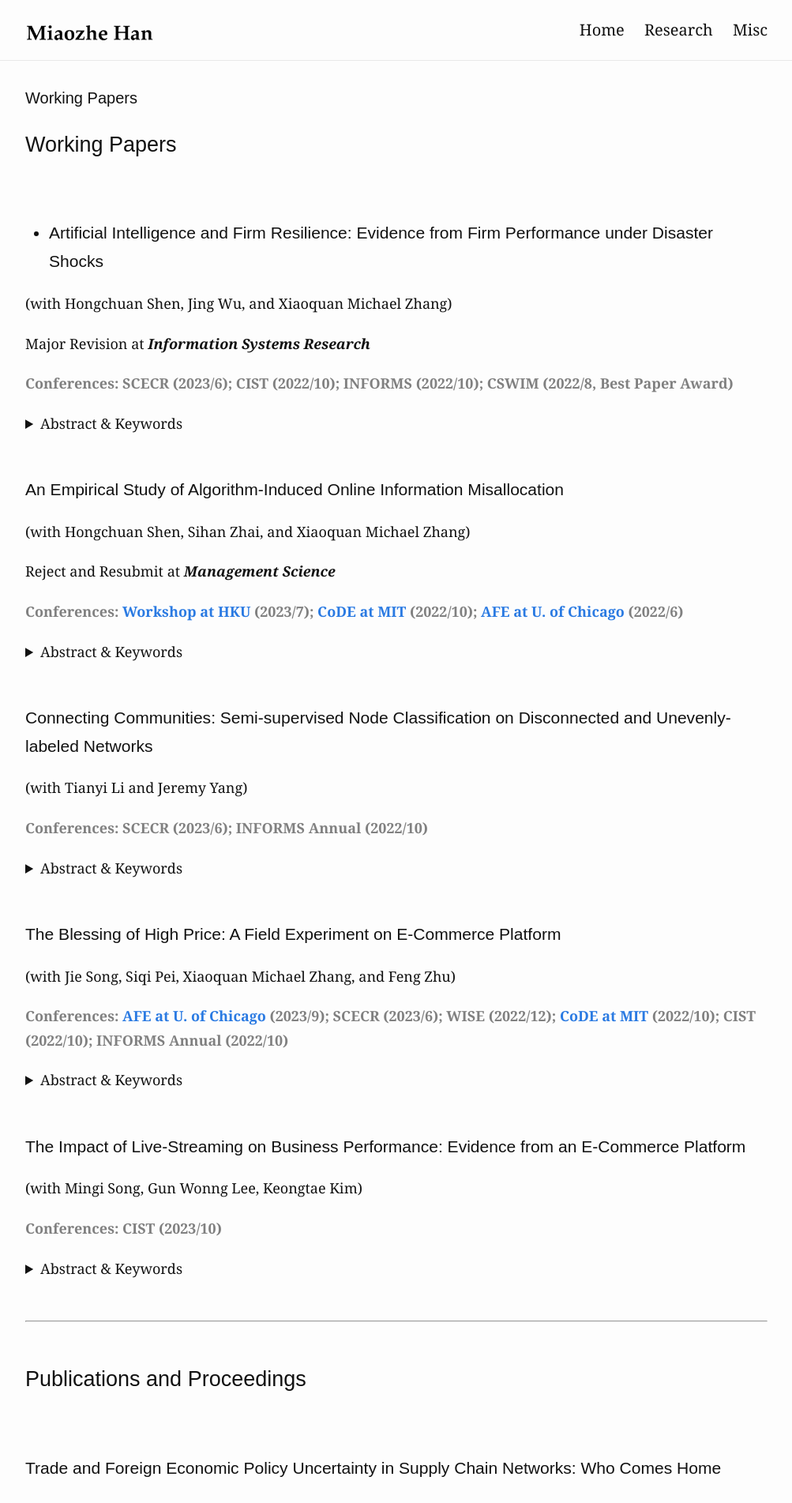
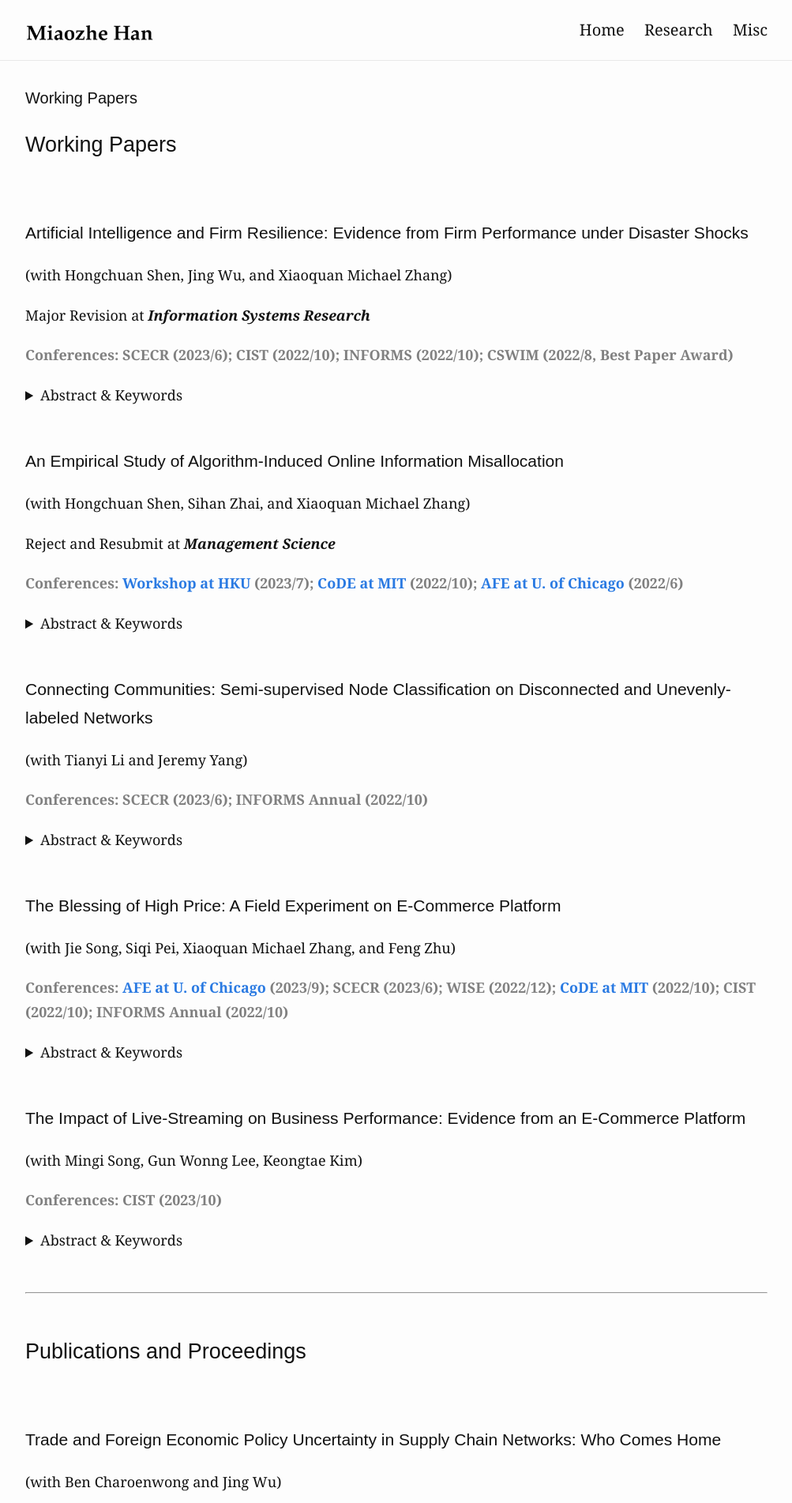
Before and after one commit to miaozhehan99/miaozhehan99.github.io, a Jekyll site: the page built from research.md, in a window 1280 px wide. Shown: the top 1903 px of the page at 79% size, without its empty margins (138-1141 px from the left). Built offline with Jekyll 4.4.1, drawn with Linux system fonts in a browser that asks for light colours; our own code applies the rules of GitHub Pages for plain Markdown files.

```diff
--- a/research.md
+++ b/research.md
@@ -9,7 +9,7 @@ slug: /research
 
 <br>
 
-* ### Artificial Intelligence and Firm Resilience: Evidence from Firm Performance under Disaster Shocks ###
+### Artificial Intelligence and Firm Resilience: Evidence from Firm Performance under Disaster Shocks ###
 
 (with Hongchuan Shen, Jing Wu, and Xiaoquan Michael Zhang)
 
```
